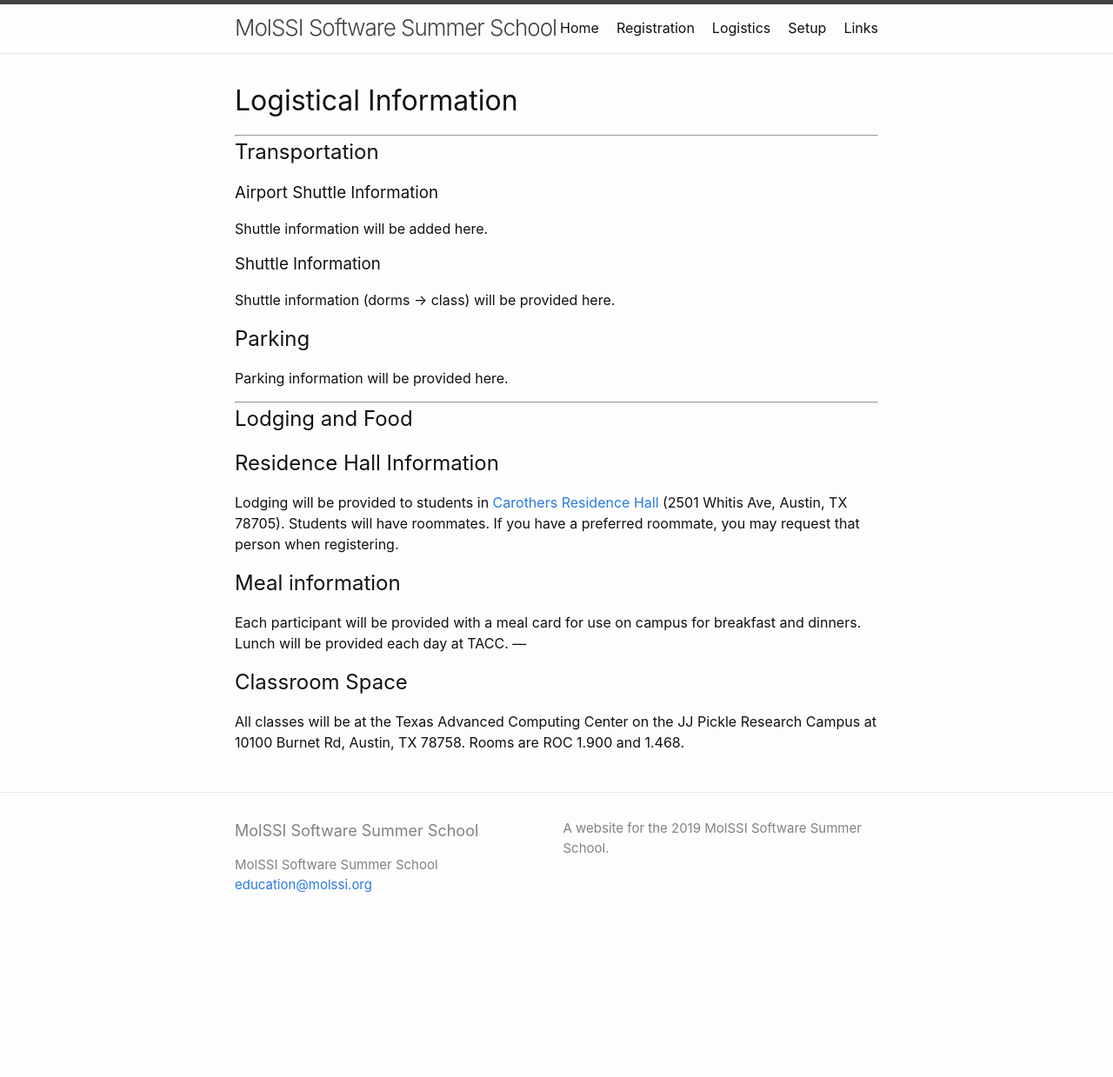
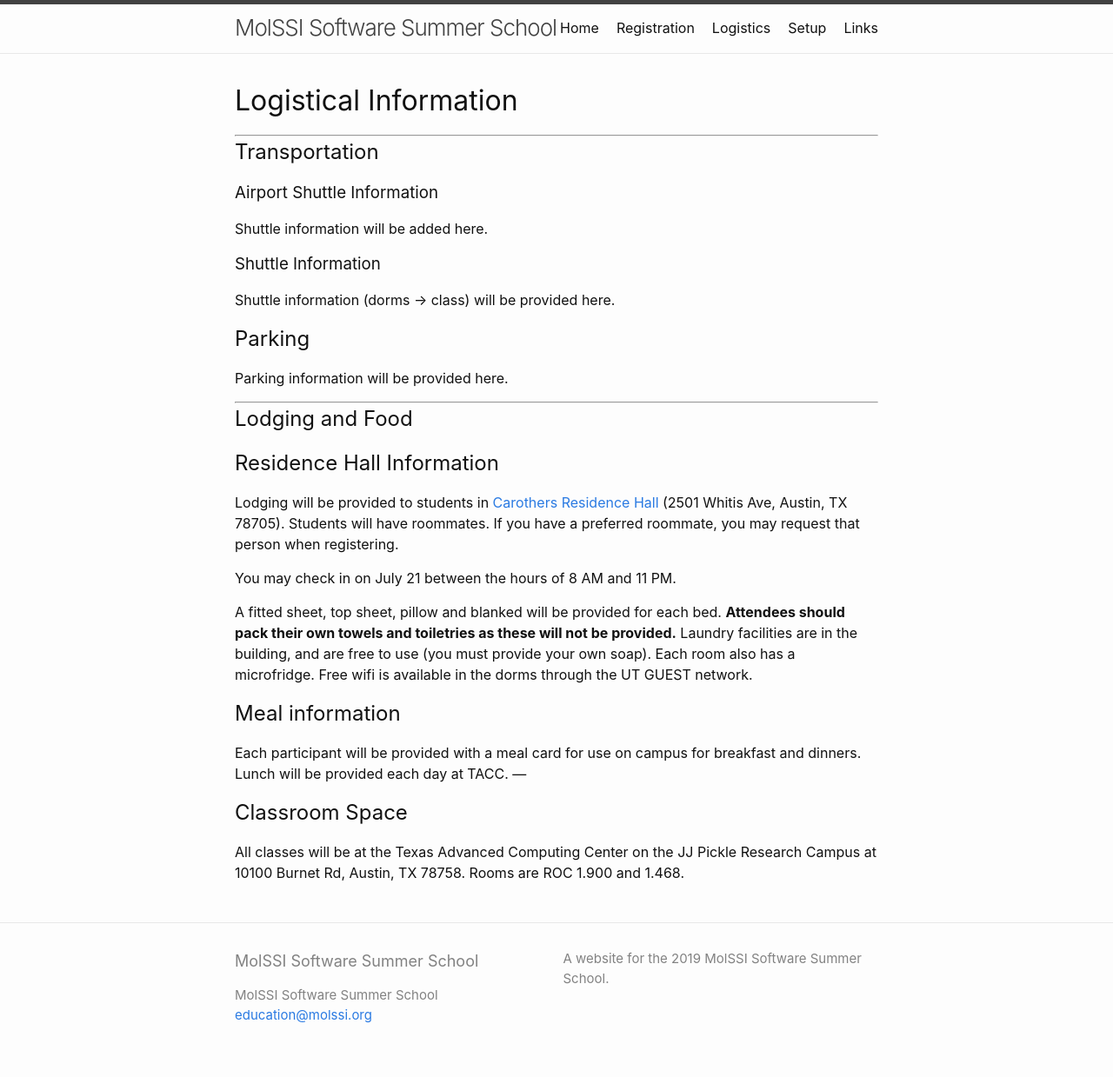
Before and after one commit to MolSSI-Education/2019-software-summer-school-logistics, a Jekyll site: the page built from Logistics.md, in a window 1280 px wide. Shown: the whole page at 87% size. Built offline with Jekyll 4.4.1, drawn with Linux system fonts in a browser that asks for light colours; before the commit the page ends 1089 px from its top, so only the background shows below that.

Commit message:
add additional dorm information to logistics page

```diff
--- a/Logistics.md
+++ b/Logistics.md
@@ -23,6 +23,10 @@ Parking information will be provided here.
 ## Residence Hall Information
 Lodging will be provided to students in [Carothers Residence Hall](http://housing.utexas.edu/halls/carothers) (2501 Whitis Ave, Austin, TX 78705). Students will have roommates. If you have a preferred roommate, you may request that person when registering.
 
+You may check in on July 21 between the hours of 8 AM and 11 PM.
+
+A fitted sheet, top sheet, pillow and blanked will be provided for each bed. <b>Attendees should pack their own towels and toiletries as these will not be provided.</b> Laundry facilities are in the building, and are free to use (you must provide your own soap). Each room also has a microfridge. Free wifi is available in the dorms through the UT GUEST network.
+
 ## Meal information
 Each participant will be provided with a meal card for use on campus for breakfast and dinners. Lunch will be provided each day at TACC.
 ---
```
